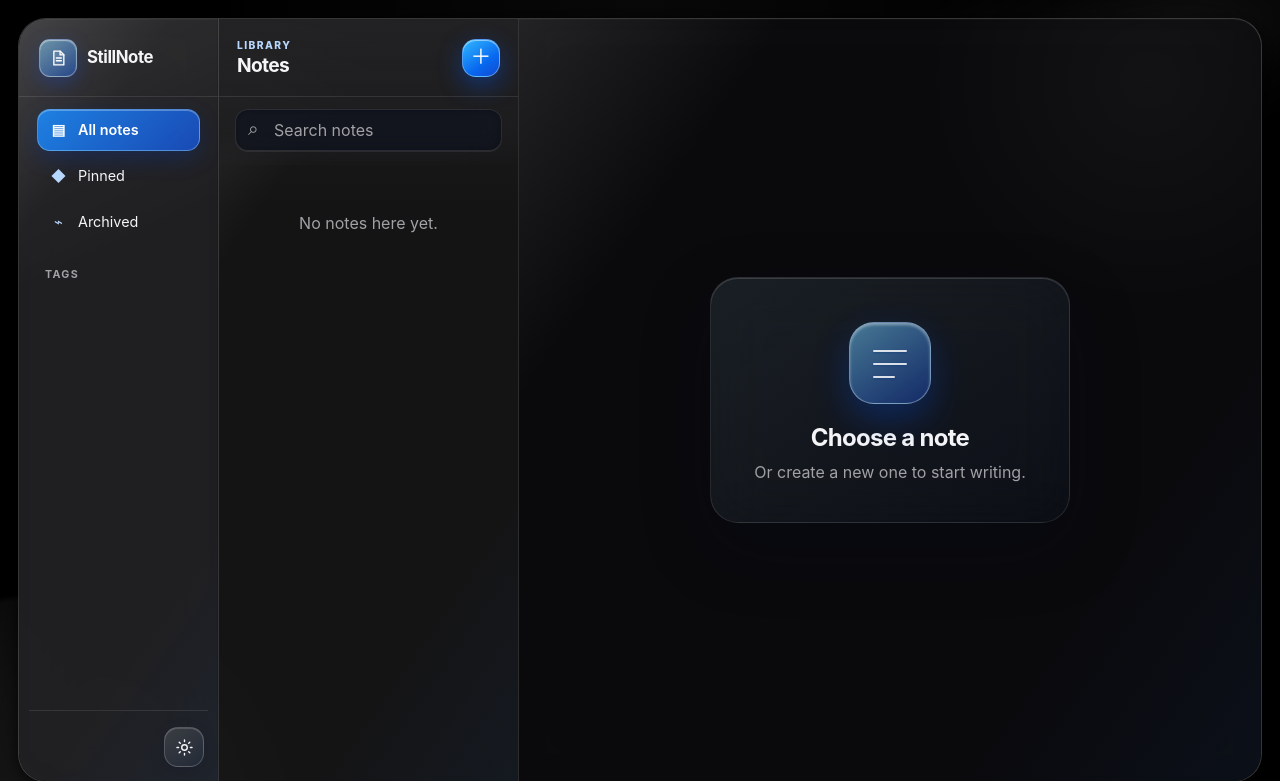
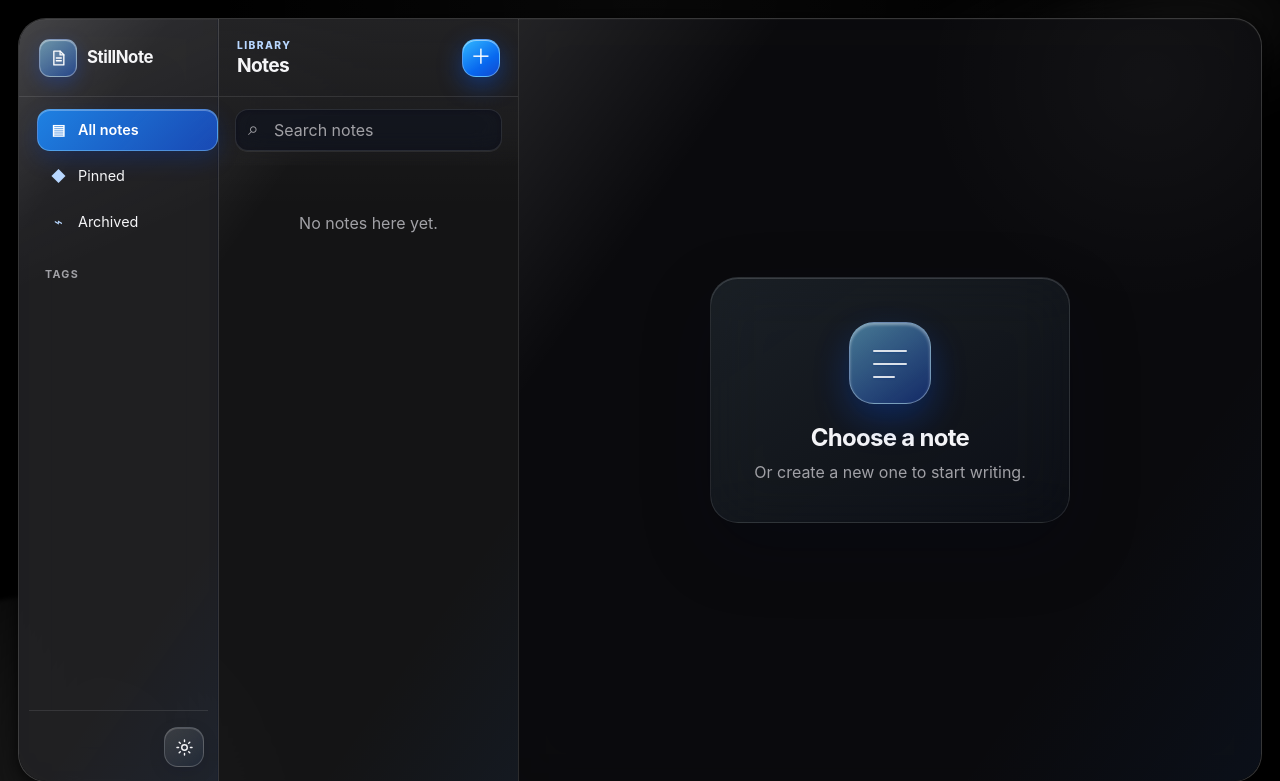
Before and after one commit to PeasantL/StillNote, a Flask app: page / in a window 1280 px wide. Shown: the top 781 px of the page. Run offline with Flask 3, Linux system fonts and the light colour scheme; data that the repository does not hold is empty; some libraries are stand-ins or nearby versions.

Commit message:
Remove trailing sidebar navigation inset

```diff
--- a/static/style.css
+++ b/static/style.css
@@ -119,7 +119,11 @@ button { -webkit-tap-highlight-color: transparent; }
   padding: 0 20px;
   border-bottom: 1px solid var(--qn-border);
 }
-.sidebar-top + .nav-pills { margin-top: 12px; }
+.sidebar-top + .nav-pills {
+  margin-top: 12px;
+  margin-right: -10px;
+  padding-right: 0 !important;
+}
 .brand { display: inline-flex; align-items: center; gap: 10px; color: var(--qn-text); font-size: 1.05rem; font-weight: 700; letter-spacing: -.025em; }
 .brand:hover { color: var(--qn-text); }
 .brand-mark {
```
